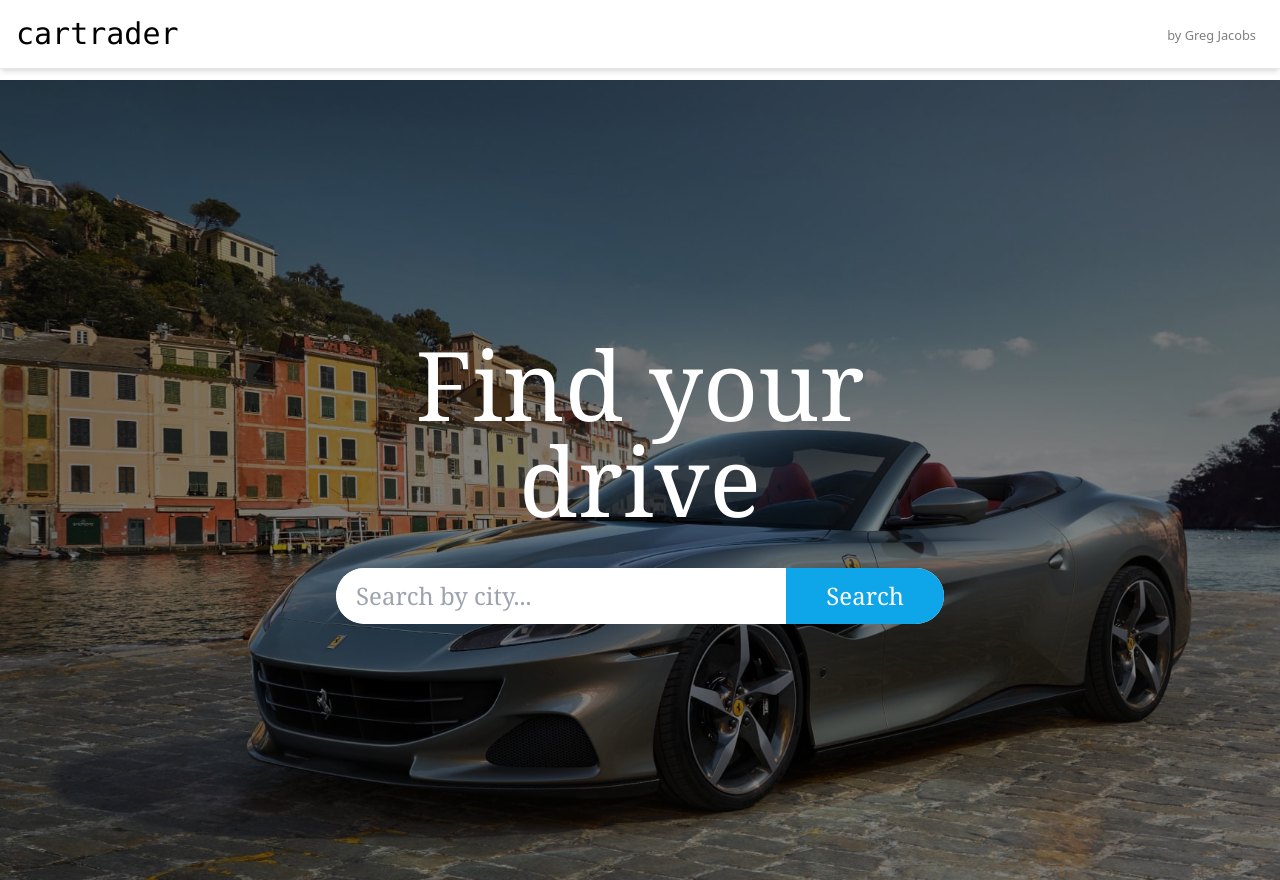
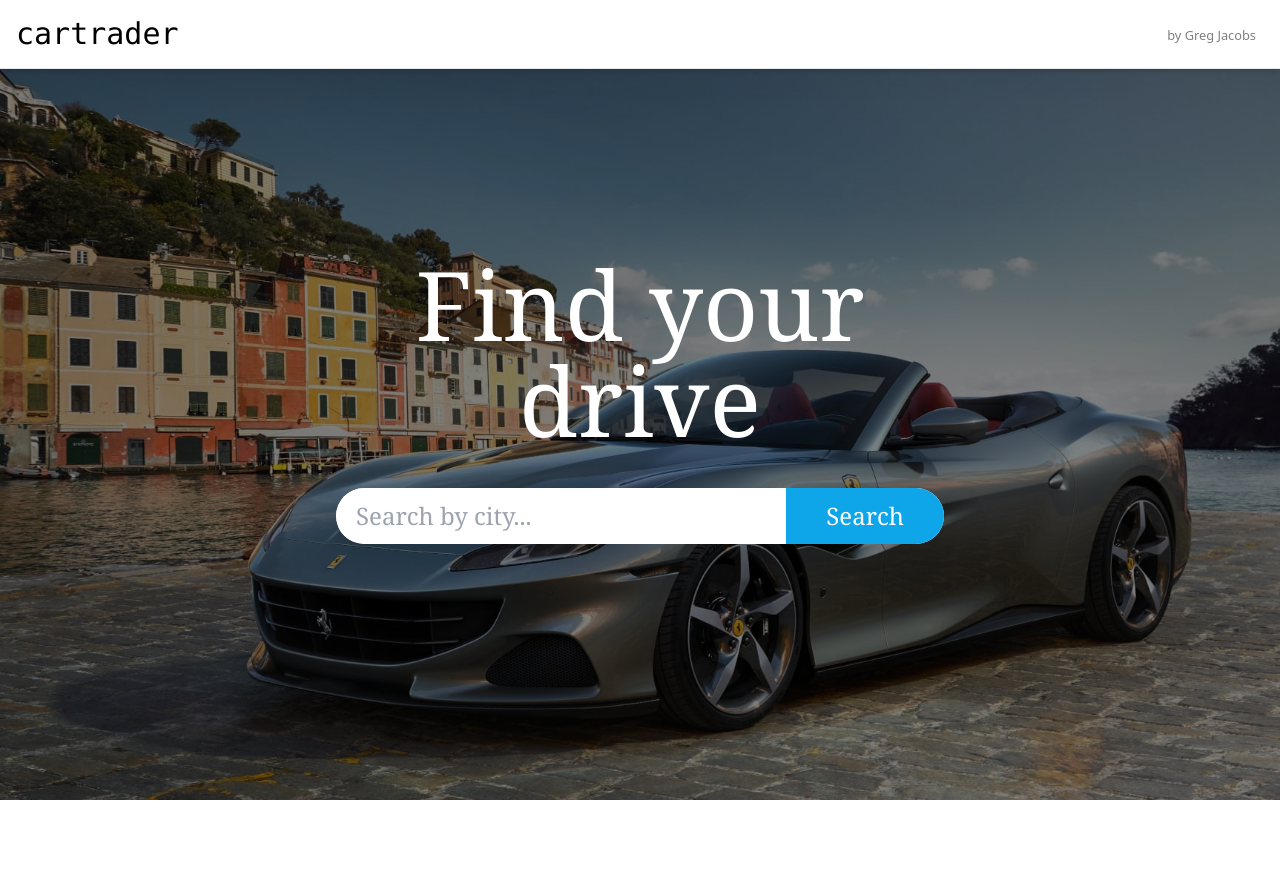
Before and after one commit to GregJacobs82/20230130-udemy-nuxt3-bootcamp, a Nuxt app: page / in a window 1280 px wide. After the commit the page ends 800 px from the top, so only its background shows below. Built offline with nearby package versions, Linux system fonts and the light colour scheme.

Commit message:
Fix layout

```diff
--- a/layouts/default.vue
+++ b/layouts/default.vue
@@ -1,8 +1,6 @@
 <template>
     <div>
         <NavBar />
-        <div class="pt-20">
-            <NuxtPage />
-        </div>
+        <NuxtPage />
     </div>
 </template>
--- a/pages/car/[name]-[id].vue
+++ b/pages/car/[name]-[id].vue
@@ -1,5 +1,5 @@
 <template>
-    <div class="mx-auto mt-4 max-w-7xl space-y-4 px-4 xs:px-8 sm:px-10 lg:px-16 pb-16 w-3/5">
+    <div class="mt-20 mx-auto mt-4 max-w-7xl space-y-4 px-4 xs:px-8 sm:px-10 lg:px-16 pb-16 w-3/5">
         <div
             class="inline-flex rounded-3xl bg-gray-300 px-5 py-1 text-white cursor-pointer"
             @click="$router.back()"
```
